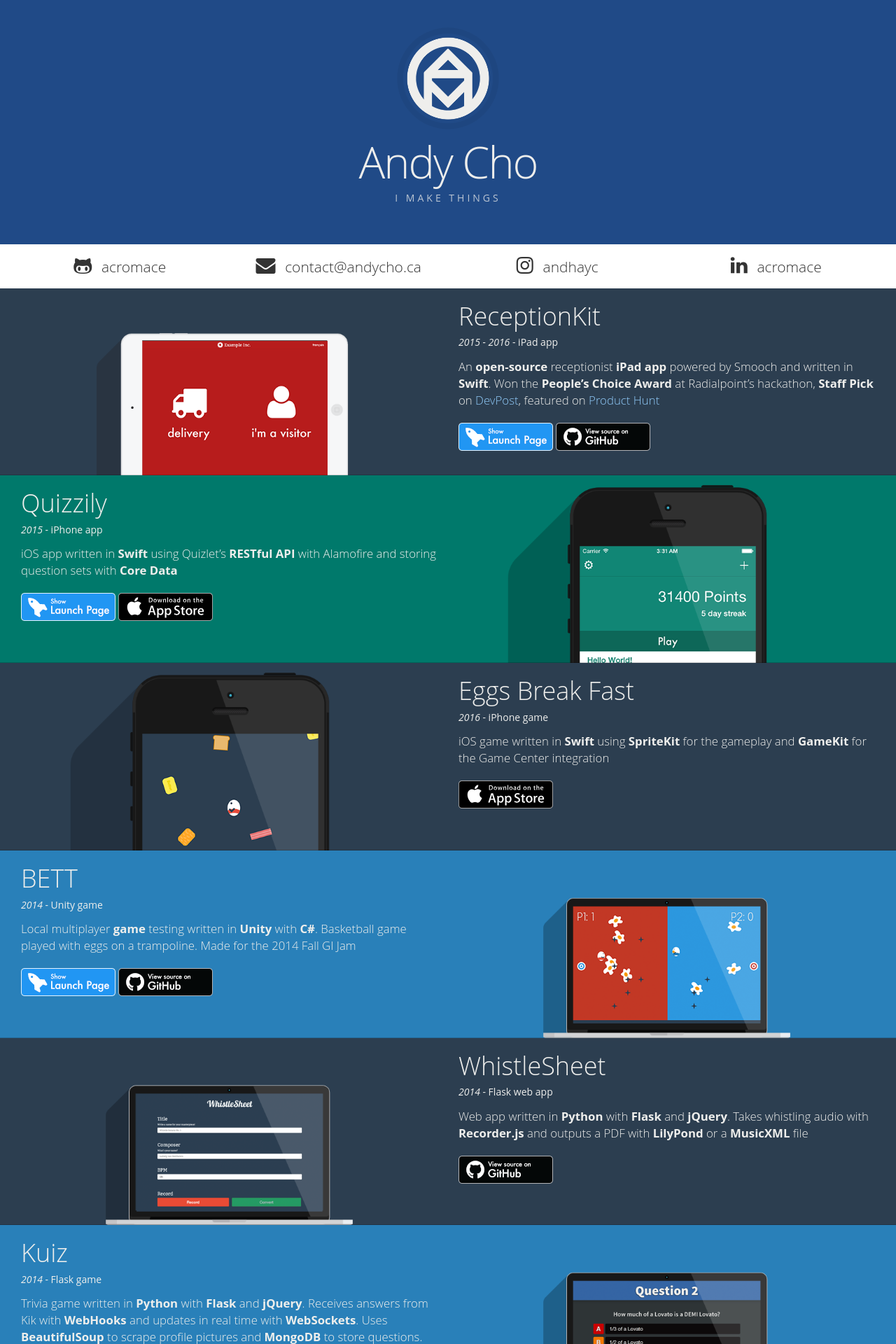
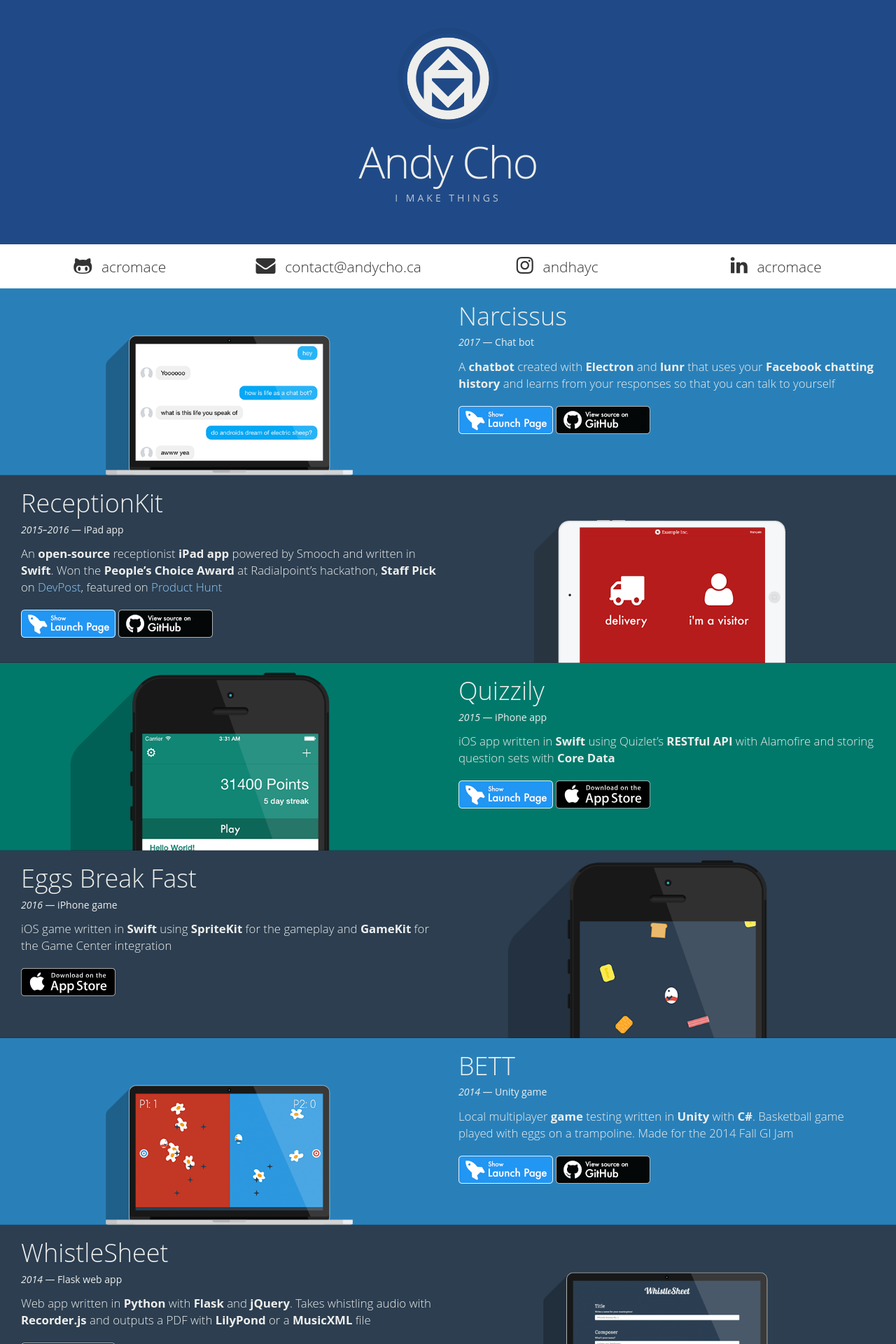
Before and after one commit to AcroMace/acromace.github.io, a Jekyll site: the page built from index.html, in a window 1280 px wide. Shown: the top 1920 px of the page at 70% size. Built offline with Jekyll 4.4.1, drawn with Linux system fonts in a browser that asks for light colours; some of the changed text lies outside the part shown.

Commit message:
Add Narcissus, member-the-elections, UrChaperone

```diff
--- a/_includes/project_other.html
+++ b/_includes/project_other.html
@@ -4,6 +4,12 @@
       <h1>Other projects</h1>
     </div>
     <ul>
+      {% assign member-the-elections-icons = "fa-comments-o,fa-smile-o,fa-github" | split: "," %}
+      {% include project_other_row.html url="https://github.com/AcroMace/member-the-elections" year="2016" title="member the elections?" description="Chrome extension made for TerribleHack 2016 — Replaces your Facebook and Twitter feed with r/the_donald posts" fa_icons=member-the-elections-icons %}
+
+      {% assign urchaperone-icons = "fa-apple,fa-car,fa-github" | split: "," %}
+      {% include project_other_row.html url="https://github.com/AcroMace/UrChaperone" year="2016" title="UrChaperone" description="iOS app made for Hack the North 2016 — Call an Uber home from a push notification when you leave the house" fa_icons=urchaperone-icons %}
+
       {% assign brainfoge-icons = "fa-smile-o,fa-github" | split: "," %}
       {% include project_other_row.html url="https://github.com/AcroMace/brainfoge" year="2016" title="Brainfoge" description="BF interpreter written in Dogescript" emojis="🐶" fa_icons=brainfoge-icons %}
 
--- a/_includes/project_row.html
+++ b/_includes/project_row.html
@@ -2,7 +2,7 @@
   <div class="col-xs-12 col-sm-6 {% if include.align == 'left' %} col-md-push-6 {% endif %}">
     <div class="description">
       <h1>{{ include.title }}</h1>
-      <h5><em>{{ include.year }}</em> - {{ include.description_brief }}</h5>
+      <h5><em>{{ include.year }}</em> — {{ include.description_brief }}</h5>
       <p>{{ include.description_long | markdownify }}</p>
       <div class="call-to-action-buttons">
       {% if include.launch_page_link %}
--- a/index.html
+++ b/index.html
@@ -6,21 +6,23 @@
 
 <div class="projects">
 
-{% include project_row.html project_id="receptionkit" title="ReceptionKit" year="2015 - 2016" description_brief="iPad app" description_long="An **open-source** receptionist **iPad app** powered by Smooch and written in **Swift**. Won the **People's Choice Award** at Radialpoint's hackathon, **Staff Pick** on [DevPost](http://devpost.com/software/receptionkit), featured on [Product Hunt](https://www.producthunt.com/tech/receptionkit)" launch_page_link="https://acromace.com/receptionkit/" github_link="https://github.com/AcroMace/receptionkit" align="left" %}
+{% include project_row.html project_id="narcissus" title="Narcissus" year="2017" description_brief="Chat bot" description_long="A **chatbot** created with **Electron** and **lunr** that uses your **Facebook chatting history** and learns from your responses so that you can talk to yourself" launch_page_link="http://acromace.com/narcissus/" github_link="https://github.com/AcroMace/narcissus" align="left" %}
 
-{% include project_row.html project_id="quizzily" title="Quizzily" year="2015" description_brief="iPhone app" description_long="iOS app written in **Swift** using Quizlet's **RESTful API** with Alamofire and storing question sets with **Core Data**" launch_page_link="https://acromace.com/quizzily/" app_store_link="https://itunes.apple.com/ca/app/quizzily/id982813634" align="right" %}
+{% include project_row.html project_id="receptionkit" title="ReceptionKit" year="2015–2016" description_brief="iPad app" description_long="An **open-source** receptionist **iPad app** powered by Smooch and written in **Swift**. Won the **People's Choice Award** at Radialpoint's hackathon, **Staff Pick** on [DevPost](http://devpost.com/software/receptionkit), featured on [Product Hunt](https://www.producthunt.com/tech/receptionkit)" launch_page_link="http://acromace.com/receptionkit/" github_link="https://github.com/AcroMace/receptionkit" align="right" %}
 
-{% include project_row.html project_id="eggs-break-fast" title="Eggs Break Fast" year="2016" description_brief="iPhone game" description_long="iOS game written in **Swift** using **SpriteKit** for the gameplay and **GameKit** for the Game Center integration" app_store_link="https://itunes.apple.com/WebObjects/MZStore.woa/wa/viewSoftware?id=1073317600" align="left" %}
+{% include project_row.html project_id="quizzily" title="Quizzily" year="2015" description_brief="iPhone app" description_long="iOS app written in **Swift** using Quizlet's **RESTful API** with Alamofire and storing question sets with **Core Data**" launch_page_link="http://acromace.com/quizzily/" app_store_link="https://itunes.apple.com/ca/app/quizzily/id982813634" align="left" %}
 
-{% include project_row.html project_id="bett" title="BETT" year="2014" description_brief="Unity game" description_long="Local multiplayer **game** testing written in **Unity** with **C#**. Basketball game played with eggs on a trampoline. Made for the 2014 Fall GI Jam" launch_page_link="https://acromace.com/BETT/" github_link="https://github.com/AcroMace/BETT" align="right" %}
+{% include project_row.html project_id="eggs-break-fast" title="Eggs Break Fast" year="2016" description_brief="iPhone game" description_long="iOS game written in **Swift** using **SpriteKit** for the gameplay and **GameKit** for the Game Center integration" app_store_link="https://itunes.apple.com/WebObjects/MZStore.woa/wa/viewSoftware?id=1073317600" align="right" %}
 
-{% include project_row.html project_id="whistlesheet" title="WhistleSheet" year="2014" description_brief="Flask web app" description_long="Web app written in **Python** with **Flask** and **jQuery**. Takes whistling audio with **Recorder.js** and outputs a PDF with **LilyPond** or a **MusicXML** file" align="left" github_link="https://github.com/AcroMace/whistlesheet" %}
+{% include project_row.html project_id="bett" title="BETT" year="2014" description_brief="Unity game" description_long="Local multiplayer **game** testing written in **Unity** with **C#**. Basketball game played with eggs on a trampoline. Made for the 2014 Fall GI Jam" launch_page_link="http://acromace.com/BETT/" github_link="https://github.com/AcroMace/BETT" align="left" %}
 
-{% include project_row.html project_id="kuiz" title="Kuiz" year="2014" description_brief="Flask game" description_long="Trivia game written in **Python** with **Flask** and **jQuery**. Receives answers from Kik with **WebHooks** and updates in real time with **WebSockets**. Uses **BeautifulSoup** to scrape profile pictures and **MongoDB** to store questions." url="" align="right" %}
+{% include project_row.html project_id="whistlesheet" title="WhistleSheet" year="2014" description_brief="Flask web app" description_long="Web app written in **Python** with **Flask** and **jQuery**. Takes whistling audio with **Recorder.js** and outputs a PDF with **LilyPond** or a **MusicXML** file" align="right" github_link="https://github.com/AcroMace/whistlesheet" %}
 
-{% include project_row.html project_id="math-magician" title="Math Magician" year="2011" description_brief="iPhone app" description_long="**iOS** app written in **Objective-C** that solves math problems" align="left" blog_post_link="/math-magician" %}
+{% include project_row.html project_id="kuiz" title="Kuiz" year="2014" description_brief="Flask game" description_long="Trivia game written in **Python** with **Flask** and **jQuery**. Receives answers from Kik with **WebHooks** and updates in real time with **WebSockets**. Uses **BeautifulSoup** to scrape profile pictures and **MongoDB** to store questions." url="" align="left" %}
 
-{% include project_row.html project_id="hyper-halo" title="HyperHalo" year="2010" description_brief="Visual Basic program" description_long="**Windows program** created in **Visual Basic** for modifying Halo" align="right" blog_post_link="/hyper-halo" %}
+{% include project_row.html project_id="math-magician" title="Math Magician" year="2011" description_brief="iPhone app" description_long="**iOS** app written in **Objective-C** that solves math problems" align="right" blog_post_link="/math-magician" %}
+
+{% include project_row.html project_id="hyper-halo" title="HyperHalo" year="2010" description_brief="Visual Basic program" description_long="**Windows program** created in **Visual Basic** for modifying Halo" align="left" blog_post_link="/hyper-halo" %}
 
 </div>
 
--- a/resources/andy.css
+++ b/resources/andy.css
@@ -101,6 +101,10 @@
 
 .project-image-wrapper img {
 	width: 100%;
+}
+
+#project-narcissus {
+	background-color: #2980b9;
 }
 
 #project-eggs-break-fast {
```
Also changed, not shown: assets/button/narcissus.png (added).
